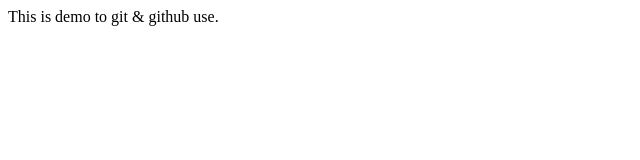
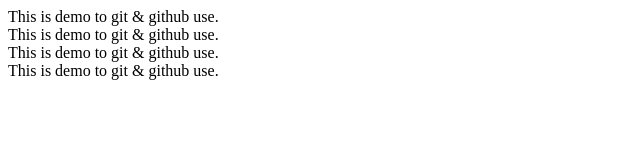
Before and after one commit to solanki-jaydev/jaydev_first, a plain HTML site: page index.html in a window 1280 px wide. Shown: the whole page, without its empty margins (0-640 px from the left). Drawn offline with Linux system fonts and the light colour scheme.

Commit message:
other one

```diff
--- a/index.html
+++ b/index.html
@@ -7,5 +7,8 @@
 </head>
 <body>
     <div>This is demo to git & github use.</div>
+    <div>This is demo to git & github use.</div>
+    <div>This is demo to git & github use.</div>
+    <div>This is demo to git & github use.</div>
 </body>
 </html>
```
